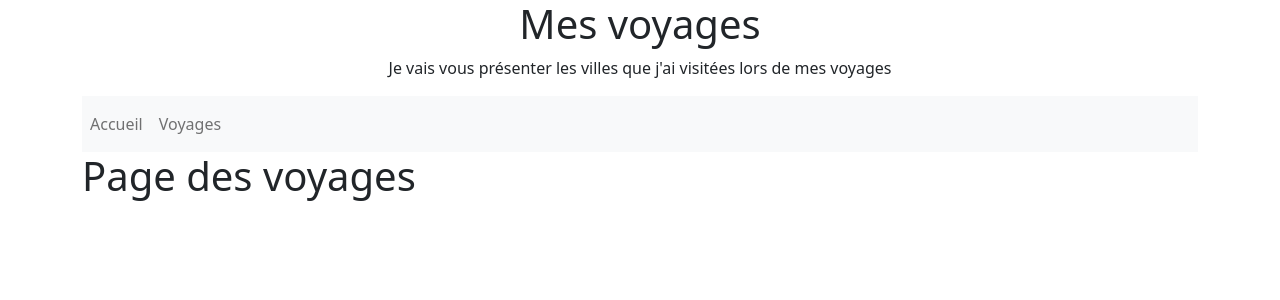
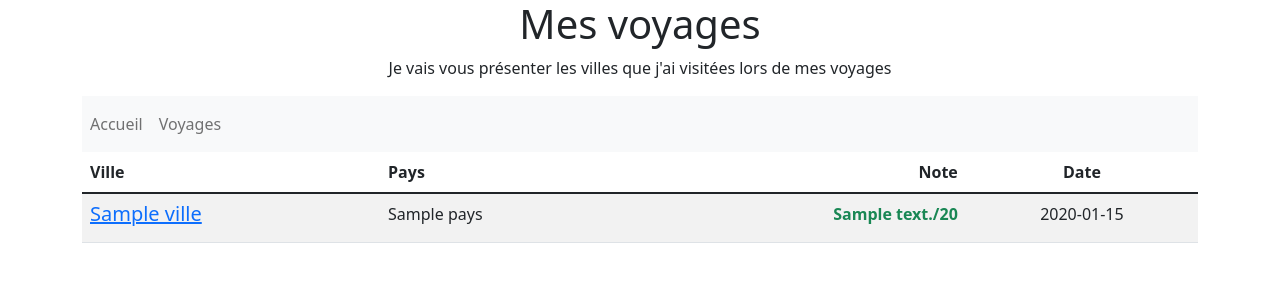
Before and after one commit to morganttheo/mesvoyages, a Symfony app: template templates/pages/voyages.html.twig in a window 1280 px wide. Shown: the top 300 px of the page. Run offline with Twig, Linux system fonts and the light colour scheme; the template is opened without the code that fills it: most values are stand-ins (such as "Sample title", 1, 10 or a date in 2020); some libraries are stand-ins or nearby versions.

Commit message:
Phase 8 : ORM(affichage en colonne des informations provenant de la BDD".

```diff
--- a/src/Repository/VisiteRepository.php
+++ b/src/Repository/VisiteRepository.php
@@ -39,6 +39,8 @@ class VisiteRepository extends ServiceEntityRepository
         }
     }
 
+
+
 //    /**
 //     * @return Visite[] Returns an array of Visite objects
 //     */
--- a/templates/pages/voyages.html.twig
+++ b/templates/pages/voyages.html.twig
@@ -1,6 +1,44 @@
 {% extends "basefront.html.twig" %}
 
 {% block body %}
-<h1>Page des voyages</h1>
-
+    <table class="table table-striped">
+        <thead>
+            <tr>
+                <th class="text-left" scope="col">Ville</th>
+                <th class="text-left" scope="col">Pays</th>
+                <th class="text-end" scope="col">Note</th>
+                <th class="text-center" scope="col">Date</th>
+            </tr>
+        </thead>
+        <tbody>
+            {% for visite in visites %}
+                <tr>
+                    <td>
+                        <h5 class="text-primary">
+                            <a href="#">{{ visite.ville }}</a>
+                        </h5>
+                    </td>
+                    <td>
+                        {{ visite.pays }}
+                    </td>
+                    <td class="text-end">
+                        <strong>
+                            {% if visite.note<10 %}
+                                <div class="text-danger">
+                                    {{ visite.note }}/20
+                                </div>
+                            {% else %}
+                                <div class="text-success">
+                                    {{ visite.note }}/20
+                                </div>
+                            {% endif %}
+                        </strong>
+                    </td>
+                    <td class="text-center">
+                        {{ visite.datecreationstring }}
+                    </td>
+                </tr>
+            {% endfor %}
+        </tbody>
+    </table>
 {% endblock %}
```
Also changed, not shown: src/Controller/VoyagesController.php (+18 -1 lines), src/Entity/Visite.php (+10 -0 lines).
